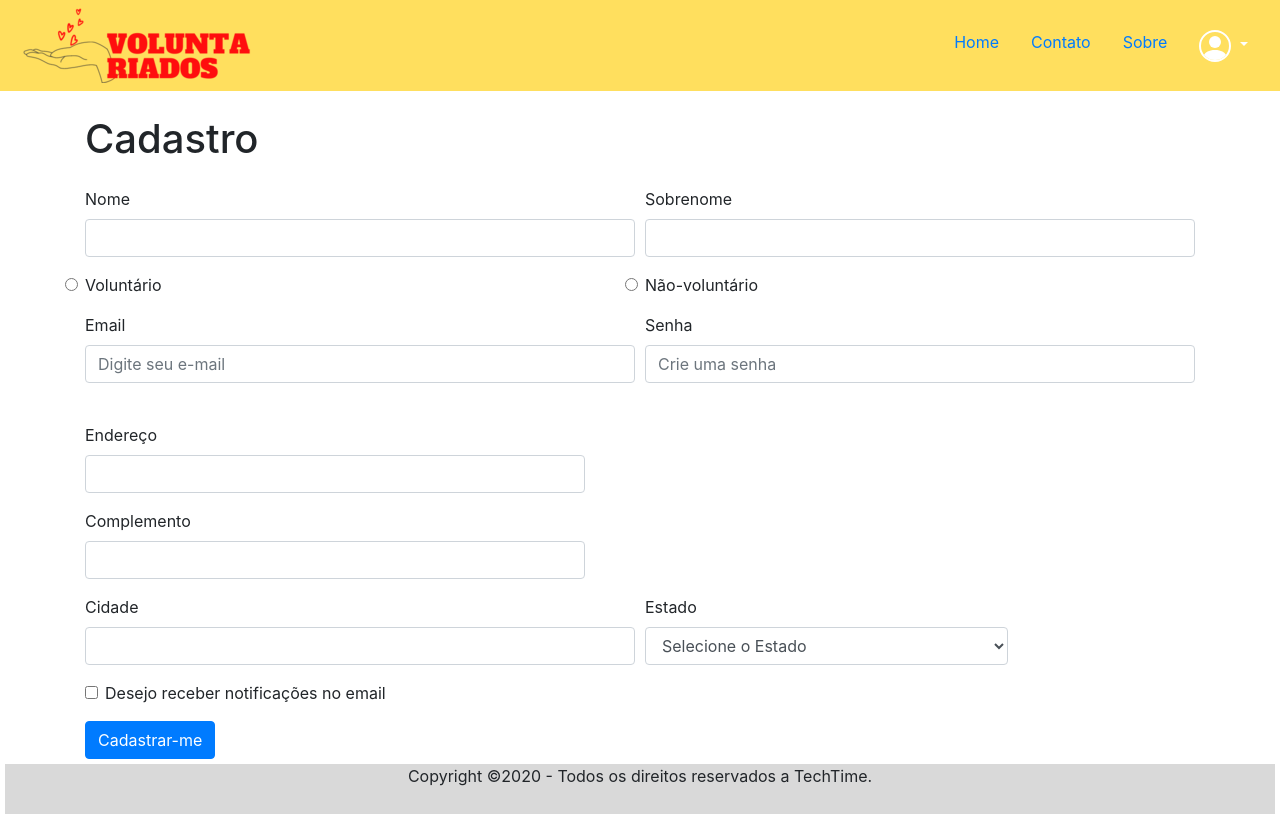
After one commit to eiviniciusb/projeto_final, a Flask app: page /cadastro in a window 1280 px wide. The commit adds this page. Run offline with Flask 2, Linux system fonts and the light colour scheme; some libraries are stand-ins or nearby versions.

Commit message:
atualiza template

```diff
--- a/projeto_final/routes.py
+++ b/projeto_final/routes.py
@@ -17,3 +17,7 @@ def about():
 @app.route('/login')
 def login():
     return render_template('login.html')
+
+@app.route('/cadastro')
+def cadastro():
+    return render_template('cadastro.html')
--- /dev/null
+++ b/projeto_final/templates/cadastro.html
@@ -0,0 +1,91 @@
+<!DOCTYPE html>
+<html>
+
+<head>
+    <title>Cadastro</title>
+    <meta charset="UTF-8">
+</head>
+<style>
+    .content{
+        display:flex;justify-content: center}
+    .cadastro{
+        width: 100%;max-width: 500px;}
+    .form-group {
+        max-width: 500px;
+    }
+</style>
+{% extends "layout.html" %}
+{% block conteudo %}
+<body>
+    <div class="cadastro my-4">
+    <h1>Cadastro</h1>
+    </div>
+    <form>
+    <div class="form-row my-4">
+    <div class="form-group col-md-6">
+      <label for="inputNome">Nome</label>
+      <input type="nome" class="form-control" id="inputNome">
+    </div>
+    <div class="form-group col-md-6">
+      <label for="inputSobrenome">Sobrenome</label>
+      <input type="sobrenome" class="form-control" id="inputSobrenome">
+    </div>
+    <div class="form-group col-md-6">
+        <input class="form-check-input" type="radio" name="inlineRadioOptions" id="inlineRadio1" value="option1">
+        <label class="form-check-label" for="inlineRadio1">Voluntário</label>
+    </div>
+    <div class= "form-group col-md-4">
+        <input class="form-check-input" type="radio" name="inlineRadioOptions" id="inlineRadio2" value="option2">
+        <label class="form-check-label" for="inlineRadio2">Não-voluntário</label>
+    </div>
+    <div class="form-group col-md-6">
+      <label for="inputEmail">Email</label>
+      <input type="email" class="form-control" id="inputEmail" placeholder="Digite seu e-mail">
+    </div>
+    <div class="form-group col-md-6">
+      <label for="inputPassword">Senha</label>
+      <input type="password" class="form-control" id="inputPassword" placeholder="Crie uma senha">
+    </div>
+  </div>
+  <div class="form-group">
+    <label for="inputAddress">Endereço</label>
+    <input type="text" class="form-control" id="inputAddress">
+  </div>
+  <div class="form-group">
+    <label for="complemento">Complemento</label>
+    <input type="text" class="form-control" id="complemento">
+  </div>
+  <div class="form-row">
+    <div class="form-group col-md-6">
+      <label for="inputCity">Cidade</label>
+      <input type="text" class="form-control" id="inputCity">
+    </div>
+    <div class="form-group col-md-4">
+      <label for="inputState">Estado</label>
+      <select id="inputState" class="form-control">
+        <option selected>Selecione o Estado</option>
+        <option>CE</option>
+        <option>RN</option>
+        <option>PI</option>
+        <option>MA</option>
+        <option>SE</option>
+        <option>RE</option>
+        <option>BA</option>
+      </select>
+    </div>
+  </div>
+  <div class="form-group">
+    <div class="form-check">
+      <input class="form-check-input" type="checkbox" id="gridCheck">
+      <label class="form-check-label" for="gridCheck">
+        Desejo receber notificações no email
+      </label>
+    </div>
+  </div>
+  <button type="submit" class="btn btn-primary">Cadastrar-me</button>
+</form>
+
+</body>
+
+{% endblock %}
+</html>
--- a/projeto_final/templates/layout.html
+++ b/projeto_final/templates/layout.html
@@ -8,9 +8,49 @@
     <!-- Bootstrap CSS -->
     <link rel="stylesheet" href="/static/css/bootstrap.min.css">
 
-    <title>Hello, world!</title>
+    <title>Voluntariados</title>
+    <style>
+        .bg-navbar {
+            background-color:#FFDF5E;
+        }
+        .footer {
+            background-color:#d9d9d9;
+            text-align: center;
+            margin: 5px;
+            height: 50px;
+        }
+    </style>
   </head>
   <body>
+      <header>
+          <nav class="navbar navbar-light bg-navbar">
+            <div>
+            <img class="logo"><a href="/home"><img src="{{url_for('static', filename='img/logovo.png')}}"></a>
+            </div>
+            <ul class="nav">
+                <li class="nav-item">
+                    <a class="nav-link" href="/home">Home</a>
+                </li>
+            <ul class="nav">
+                <li class="nav-item">
+                <a class="nav-link" href="/contact">Contato</a>
+                </li>
+            <ul class="nav">
+                <li class="nav-item">
+                <a class="nav-link" href="/about">Sobre</a>
+                </li>
+            <li class="nav-item dropdown">
+                <a class="nav-link dropdown-toggle text-white"  id="navbarDropdown" role="button" data-toggle="dropdown" aria-haspopup="true" aria-expanded="false">
+                <svg width="2em" height="2em" viewBox="0 0 16 16" class="bi bi-person-circle" fill="currentColor" xmlns="http://www.w3.org/2000/svg">
+  <path d="M13.468 12.37C12.758 11.226 11.195 10 8 10s-4.757 1.225-5.468 2.37A6.987 6.987 0 0 0 8 15a6.987 6.987 0 0 0 5.468-2.63z"/>
+  <path fill-rule="evenodd" d="M8 9a3 3 0 1 0 0-6 3 3 0 0 0 0 6z"/>
+  <path fill-rule="evenodd" d="M8 1a7 7 0 1 0 0 14A7 7 0 0 0 8 1zM0 8a8 8 0 1 1 16 0A8 8 0 0 1 0 8z"/>
+</svg>
+                </a>
+                <div class="dropdown-menu" aria-labelledby="navbarDropdown">
+                <a class="dropdown-item" href="/login">Entrar</a>
+            </div>
+      </header>
     <div class="container">
         {% block conteudo %} {% endblock %}
     </div>
@@ -18,4 +58,9 @@
     <script src="/static/js/jquery-3.5.1.slim.min.js"></script>
     <script src="/static/js/bootstrap.bundle.min.js"></script>
   </body>
+  <footer class="footer">
+      <div>
+          Copyright ©2020 - Todos os direitos reservados a TechTime.
+      </div>
+    </footer>
 </html>
```
Also changed, not shown: projeto_final/templates/about.html (+23 -4 lines), projeto_final/templates/contact.html (+35 -0 lines), projeto_final/templates/index.html (+35 -2 lines), projeto_final/templates/login.html (+45 -0 lines), projeto_final/static/img/carrossel0.png (added), projeto_final/static/img/carrossel1.png (added), projeto_final/static/img/carrossel2.png (added), projeto_final/static/img/icone.png (added), projeto_final/static/img/logovo.png (added).
